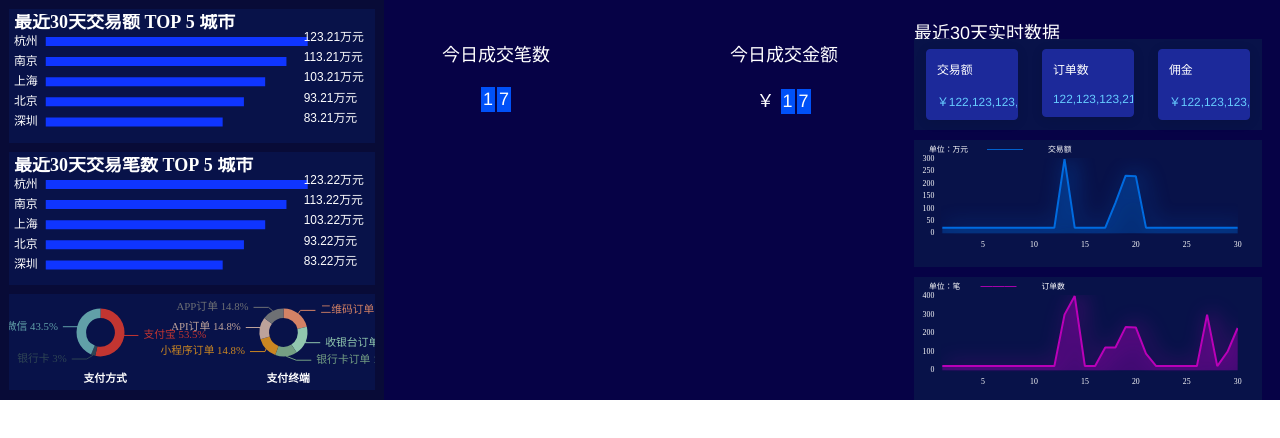
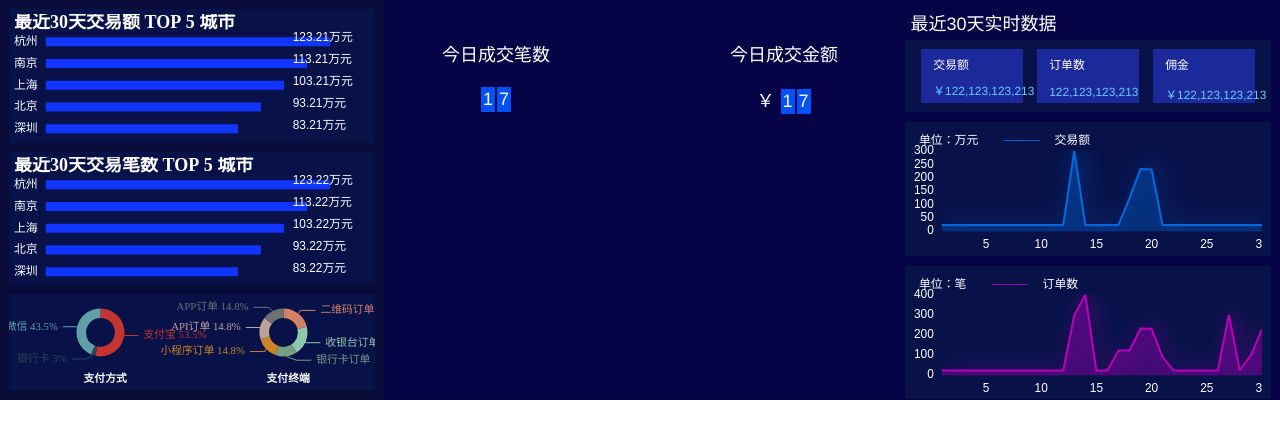
Before and after one commit to Peter-Dai/ts-large-screen, a Vue app: page / in a window 1280 px wide. Shown: the top 438 px of the page. Built offline with nearby package versions, Linux system fonts and the light colour scheme.

Commit message:
重新计算父类宽度和高度并且修改直方图样式

```diff
--- a/src/components/common/area-line.vue
+++ b/src/components/common/area-line.vue
@@ -28,6 +28,15 @@ export default {
     // },
   },
   mounted() {
+    const remfontSize = getComputedStyle(
+      document.getElementsByTagName('html')[0],
+      null,
+    )['font-size'];
+    let remSize = 18;
+    if (remfontSize) {
+      remSize = +remfontSize.replace(/[p|x]/g, '');
+    }
+
     const { getSources, lineColor, areaColor, title } = Object.assign(
       {},
       {
@@ -63,7 +72,7 @@ export default {
           textStyle: {
             color: '#fff',
             // fontSize: 12,
-            fontSize: '66%',
+            fontSize: 0.66 * remSize,
           },
           interval: 4,
         },
@@ -87,8 +96,7 @@ export default {
           textStyle: {
             color: '#fff',
             // fontSize: 12,
-            fontSize: '66%',
-
+            fontSize: 0.66 * remSize,
           },
         },
       },
@@ -113,10 +121,10 @@ export default {
       ],
       grid: [
         {
-          width: '90%',
-          height: '70%',
-          x: '3%',
-          y: '15%',
+          width: '100%',
+          height: '80%',
+          x: '0',
+          y: '16%',
           containLabel: true,
         },
       ],
@@ -134,9 +142,8 @@ export default {
             white: {
               color: 'rgb(255, 255, 255)',
               // padding: 0,
-              fontSize: '66%',
-              padding: [3, 10, -5, 10],
-
+              fontSize: 0.66 * remSize,
+              padding: [3, 10, -5, 0],
             },
           },
         },
--- a/src/components/common/histogram-bar.vue
+++ b/src/components/common/histogram-bar.vue
@@ -12,8 +12,7 @@ export default {
   name: 'HistogramBar',
   props: {
     options: {
-      default: () => {
-      },
+      default: () => {},
       type: Object,
     },
   },
@@ -26,7 +25,10 @@ export default {
       },
       this.options,
     );
-    const remfontSize = getComputedStyle(document.getElementsByTagName('html')[0], null)['font-size'];
+    const remfontSize = getComputedStyle(
+      document.getElementsByTagName('html')[0],
+      null,
+    )['font-size'];
     let remSize = 18;
     if (remfontSize) {
       remSize = +remfontSize.replace(/[p|x]/g, '');
@@ -42,13 +44,15 @@ export default {
         },
         padding: '100%',
       },
-      grid: [{
-        width: '90%',
-        height: '90%',
-        x: '0',
-        y: '13%',
-        containLabel: true,
-      }],
+      grid: [
+        {
+          width: '100%',
+          height: '100%',
+          x: '0',
+          y: '13%',
+          containLabel: true,
+        },
+      ],
       tooltip: {
         trigger: 'axis',
       },
@@ -60,19 +64,23 @@ export default {
       yAxis: [
         {
           type: 'category',
-          axisLabel: { // 坐标轴文本标签选项
+          axisLabel: {
+            // 坐标轴文本标签选项
             textStyle: {
               color: '#fff',
               fontSize: 0.66 * remSize,
             },
           },
-          splitLine: { // 分隔线
+          splitLine: {
+            // 分隔线
             show: false,
           },
-          axisTick: { // 坐标刻度线
+          axisTick: {
+            // 坐标刻度线
             show: false,
           },
-          axisLine: { // 坐标轴线
+          axisLine: {
+            // 坐标轴线
             show: false,
           },
           data: [],
@@ -82,7 +90,8 @@ export default {
         {
           name: '最近30天交易额',
           type: 'bar',
-          label: { // 图形上数据信息
+          label: {
+            // 图形上数据信息
             normal: {
               position: [this.$refs.histogramBar.clientWidth - (remSize * 6), -5], // 图形上数据信息的位置
               show: true,
@@ -140,9 +149,13 @@ export default {
     window.addEventListener('resize', () => {
       myChart.setOption({
         series: {
-          label: { // 图形上数据信息
+          label: {
+            // 图形上数据信息
             normal: {
-              position: [this.$refs.histogramBar.clientWidth - (remSize * 6), '-5'], // 图形上数据信息的位置
+              position: [
+                this.$refs.histogramBar.clientWidth - (remSize * 6),
+                '-5',
+              ], // 图形上数据信息的位置
             },
           },
         },
--- a/src/components/index/month-transcation-summary.vue
+++ b/src/components/index/month-transcation-summary.vue
@@ -2,44 +2,41 @@
   <el-container
     class="month-container">
     <el-header
-      style="text-align:left"
-      height="3%">
+      class="month-header"
+      height="auto"
+    >
       最近30天实时数据
     </el-header>
     <el-header
       class="month-header"
       height="auto"
-      style="text-align:left;margin-top:10px; margin-bottom:10px;">
+      style="text-align:left;">
       <el-row
         :gutter="24"
+        type="flex"
+        justify="space-around"
       >
         <el-col
-          :span="8"
+          :span="7"
         >
-          <el-card
-            class="summary-body"
-            body-style="padding: 10px;">
+          <div>
             <div class ="title">交易额</div>
             <div class ="content">￥122,123,123,213</div>
-          </el-card>
+          </div>
+
+
         </el-col>
         <el-col
-          :span="8"
+          :span="7"
         >
-          <el-card
-            class="summary-body"
-            body-style="padding: 10px;">
-            <div class ="title">订单数</div>
-            <div class ="content">122,123,123,213</div>
-          </el-card>
+
+          <div class ="title">订单数</div>
+          <div class ="content">122,123,123,213</div>
         </el-col>
-        <el-col :span="8">
-          <el-card
-            class="summary-body"
-            body-style="padding: 10px;">
-            <div class ="title">佣金</div>
-            <div class ="content">￥122,123,123,213</div>
-          </el-card>
+        <el-col :span="7">
+
+          <div class ="title">佣金</div>
+          <div class ="content">￥122,123,123,213</div>
         </el-col>
       </el-row>
 
@@ -96,21 +93,23 @@ export default {
   /* padding: 10px; */
   padding: 0;
   background-color: #1c299a;
-  border-color:#1c299a;
-  color:#ffffff;
+  border-color: #1c299a;
+  color: #ffffff;
+  height: 100%;
 }
 .month-container {
   color: #ffffff;
   height: 100%;
   /* padding-left: 6%;
   padding-top: 10px; */
-  padding: 0.5rem;
+  /* padding: 0.5rem; */
 }
 
 .month-header {
-  margin-bottom: 10px;
+  margin-bottom: 0.55rem;
   background: #081249;
-  font-size:0.66rem;
+  font-size: 0.66rem;
+  padding: 0.5rem;
 }
 
 .month-header .el-row {
@@ -120,19 +119,32 @@ export default {
 }
 
 .month-header .el-col {
-  margin: 10px 0;
+  /* margin: 10px 0; */
   height: 100%;
+  background-color: #1c299a;
+  padding: 0.3rem;
 }
 
 .month-header:last-child {
   margin-bottom: 0;
 }
 
-.title {
-  margin-bottom: 15px;
+.month-header:first-child {
+  text-align: left;
+  background-color: unset;
+  margin-bottom: 0;
+  font-size: 1rem;
+  padding: 0 0.3rem 0.3rem 0.3rem;
 }
 
-.content{
+.title {
+  margin-bottom: 0.5rem;
+  height: 50%;
+
+}
+
+.content {
   color: #66ccff;
+  height: 50%;
 }
 </style>
--- a/src/directives/resize-container.directive.js
+++ b/src/directives/resize-container.directive.js
@@ -3,11 +3,29 @@ import Vue from 'vue';
 Vue.directive('resize-container', {
   inserted(el) {
     const resizeChartContainer = (elem) => {
+      let { paddingLeft, paddingRight, paddingTop, paddingbottom } = getComputedStyle(
+        elem.parentElement,
+        null,
+      );
+
+      if (paddingLeft) {
+        paddingLeft = +paddingLeft.replace(/[p|x]/g, '');
+      }
+      if (paddingRight) {
+        paddingRight = +paddingRight.replace(/[p|x]/g, '');
+      }
+      if (paddingTop) {
+        paddingTop = +paddingTop.replace(/[p|x]/g, '');
+      }
+      if (paddingbottom) {
+        paddingbottom = +paddingbottom.replace(/[p|x]/g, '');
+      }
+
       const targetELem = elem;
-      targetELem.style.width = `${targetELem.parentElement.clientWidth}px`;
-      targetELem.style.height = `${targetELem.parentElement.clientHeight}px`;
+      targetELem.style.width = `${targetELem.parentElement.clientWidth - (paddingLeft || 0) - (paddingRight || 0)}px`;
+      targetELem.style.height = `${targetELem.parentElement.clientHeight - (paddingTop || 0) - (paddingbottom || 0)}px`;
     };
-      // 设置容器高宽
+    // 设置容器高宽
     resizeChartContainer(el);
 
     // window.onresize = () => {
```
